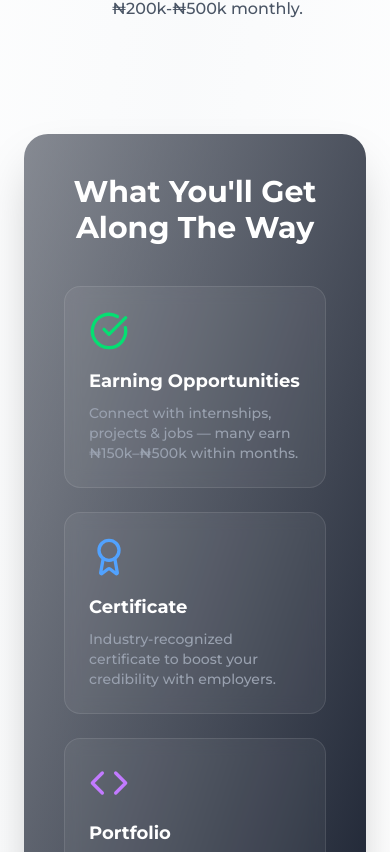
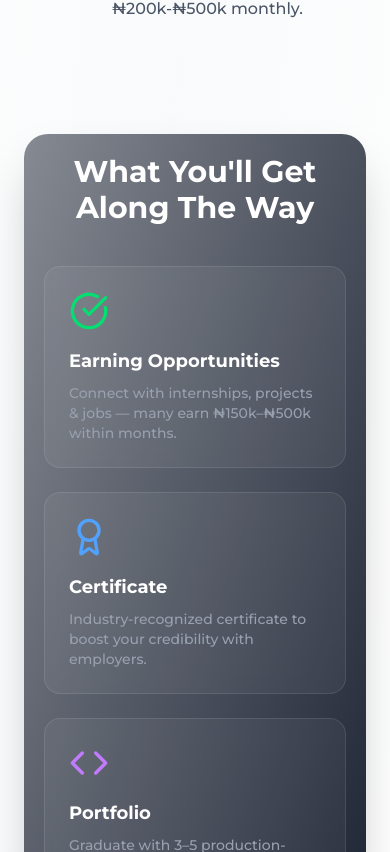
Before and after one commit to NwekeFavour/P, a React (Vite) app: page / in a window 390 px wide. Shown: the part 5312-6164 px from the top of the page. Built offline with nearby package versions, Linux system fonts and the light colour scheme.

Commit message:
first commit

```diff
--- a/src/components/aboutUsSection.jsx
+++ b/src/components/aboutUsSection.jsx
@@ -17,7 +17,7 @@ export default function AboutUsSection() {
           </div>
           <h2 className="text-[30px] md:text-6xl font-bold text-black mb-6 leading-tight">
             Building Nigeria's Next
-            <span className="block devs bg-gradient-to-r from-gray-900 via-gray-400 to-gray-400 bg-clip-text text-transparent">
+            <span className="block devs bg-gradient-to-r dark:from-gray-50 dark:via-gray-500 dark:to-gray-800 from-gray-900 via-gray-400 to-gray-400 bg-clip-text text-transparent">
               Generation of Developers
             </span>
           </h2>
@@ -70,7 +70,7 @@ export default function AboutUsSection() {
   {/* Right Column - Stats & Values */}
   <div className="space-y-6">
     {/* Impact Stats */}
-    <div className="bg-gradient-to-br from-sky-950/50 to-gray-950 rounded-3xl p-8 shadow-lg text-white">
+    <div className="bg-gradient-to-br from-sky-950/50  to-gray-950 rounded-3xl p-8 shadow-lg text-white">
       <h3 className="text-2xl font-bold mb-6">Our Impact</h3>
       <div className="grid grid-cols-2 gap-6">
         <div>
--- a/src/components/heroSection.jsx
+++ b/src/components/heroSection.jsx
@@ -119,7 +119,7 @@ export default function HeroSection() {
           {/* Headline */}
           <h1 className="lg:text-[60px] text-start sm:text-center md:text-[50px] sm:text-[40px] text-[28px] font-[600] text-white sm:mb-2 mb-4 leading-tight">
             Launch Your Tech Career
-            <span className="block strats bg-gradient-to-r from-gray-300 font-[700] via-gray-500 to-sky-900 bg-clip-text text-transparent">
+            <span className="block strats bg-gradient-to-r dark:from-gray-100 dark:via-gray-200 dark:to-sky-100 from-gray-300 font-[700] via-gray-500 to-sky-900 bg-clip-text text-transparent">
               Into The Stratosphere
             </span>
           </h1>
--- a/src/components/works.jsx
+++ b/src/components/works.jsx
@@ -83,7 +83,7 @@ export default function HowItWorksSection() {
           </div>
           <h2 className="text-4xl md:text-6xl font-bold text-gray-900 mb-6 leading-tight">
             From Application To
-            <span className="block  job bg-gradient-to-r from-sky-600/10 via-sky-600/40 to-gray-600 bg-clip-text text-transparent">
+            <span className="block  job bg-gradient-to-r dark:from-sky-100/90 dark:via-sky-200/70 dark:to-gray-200 from-sky-600/10 via-sky-600/40 to-gray-600 bg-clip-text text-transparent">
               Your Dream Job
             </span>
           </h2>
@@ -198,7 +198,7 @@ export default function HowItWorksSection() {
         </div>
 
         {/* What You'll Get Section */}
-        <div className="mt-20 bg-gradient-to-br from-gray-900/50 to-gray-900 rounded-3xl p-10 md:p-12 shadow-2xl">
+        <div className="mt-20 bg-gradient-to-br from-gray-900/50 dark:from-gray-50/90 dark:to-gray-400 to-gray-900 rounded-3xl p-5 md:p-12 shadow-2xl">
         <h3 className="text-3xl md:text-4xl font-bold text-white text-center mb-10">
             What You'll Get Along The Way
         </h3>
```
